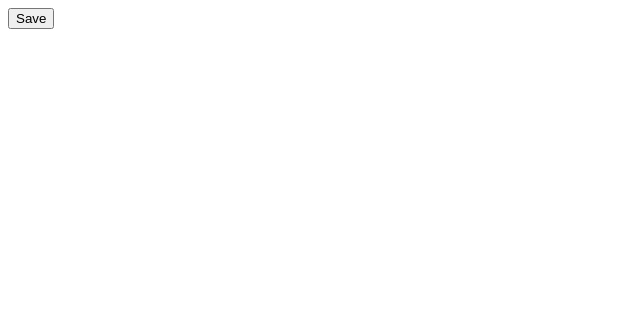
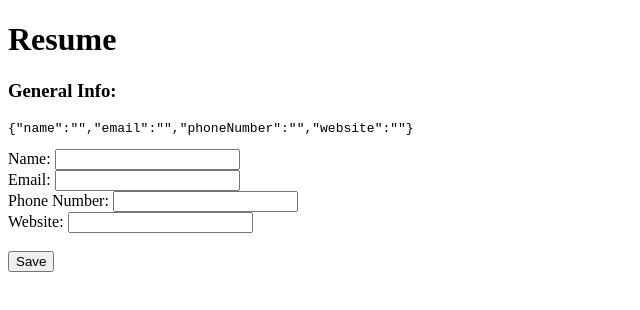
Before and after one commit to benstackdev/odin-cv-builder, a React (Vite) app in the folder odin-cv-builder/: page / in a window 1280 px wide. Shown: the top 310 px of the page, without its empty margins (0-640 px from the left). Built offline with nearby package versions, Linux system fonts and the light colour scheme.

Commit message:
Implement general info section with save/edit paradigm

```diff
--- a/odin-cv-builder/src/components/Resume.tsx
+++ b/odin-cv-builder/src/components/Resume.tsx
@@ -1,4 +1,5 @@
 import { createContext, useState } from "react";
+import { ResumeGeneral } from "./ResumeGeneral";
 
 const ResumeContext = createContext(null);
 
@@ -8,6 +9,9 @@ function Resume() {
 
   return (
     <ResumeContext value={isEditing}>
+      <h1>Resume</h1>
+      <ResumeGeneral />
+      <br />
       <button onClick={toggleEditing}>
         {isEditing ? "Save" : "Edit"}
       </button>
@@ -15,4 +19,4 @@ function Resume() {
   );
 }
 
-export { Resume };
+export { Resume, ResumeContext };
--- /dev/null
+++ b/odin-cv-builder/src/components/ResumeGeneral.tsx
@@ -0,0 +1,54 @@
+import { createContext, useContext, useState } from "react";
+import { ResumeContext } from "./Resume";
+import { ResumeInput } from "./inputs/ResumeInput";
+
+export interface ResumeGeneralData {
+  name: string,
+  email: string,
+  phoneNumber: string,
+  website: string;
+}
+
+const ResumeGeneralContext = createContext(null);
+
+function ResumeGeneral() {
+  const isEditing = useContext(ResumeContext);
+
+  const [generalData, setGeneralData] = useState({
+    name: "",
+    email: "",
+    phoneNumber: "",
+    website: ""
+  } as ResumeGeneralData);
+
+  const updateGeneralData = (key: string, value: string) => {
+    setGeneralData((prevGeneralData) => {
+      return { ...prevGeneralData, [key]: value };
+    });
+  };
+
+  if (isEditing) {
+    return (
+      <ResumeGeneralContext value={{ generalData, updateGeneralData }}>
+        <h3>General Info:</h3>
+        <pre>{JSON.stringify(generalData)}</pre>
+        <ResumeInput parentKey="name" labelName="Name: " value={generalData.name} />
+        <ResumeInput parentKey="email" labelName="Email: " value={generalData.email} type="email" />
+        <ResumeInput parentKey="phoneNumber" labelName="Phone Number: " value={generalData.phoneNumber} type="tel" />
+        <ResumeInput parentKey="website" labelName="Website: " value={generalData.website} type="url" />
+      </ResumeGeneralContext>
+    );
+  }
+
+  return (
+    <>
+      <h3>General Info:</h3>
+      <p><b>Name: </b>{generalData.name}</p>
+      <p><b>Email: </b>{generalData.email}</p>
+      <p><b>Phone Number: </b>{generalData.phoneNumber}</p>
+      <p><b>Website: </b>{generalData.website}</p>
+    </>
+  );
+}
+
+export { ResumeGeneral, ResumeGeneralContext };
--- /dev/null
+++ b/odin-cv-builder/src/components/inputs/ResumeInput.tsx
@@ -0,0 +1,25 @@
+import { useContext, type InputHTMLAttributes } from "react";
+import { ResumeGeneralContext } from "../ResumeGeneral";
+
+export type ResumeInputProps = {
+  parentKey: string,
+  labelName: string;
+} & InputHTMLAttributes<HTMLInputElement>;
+
+function ResumeInput({ parentKey, labelName, ...props }: ResumeInputProps) {
+  const { updateGeneralData } = useContext(ResumeGeneralContext);
+
+  const onInputChange = (e: React.ChangeEvent<HTMLInputElement>) => {
+    updateGeneralData(parentKey, e.target.value);
+  };
+
+  return (
+    <>
+      <label htmlFor={parentKey}>{labelName}</label>
+      <input {...props} id={parentKey} onChange={onInputChange} />
+      <br />
+    </>
+  );
+}
+
+export { ResumeInput };
```
